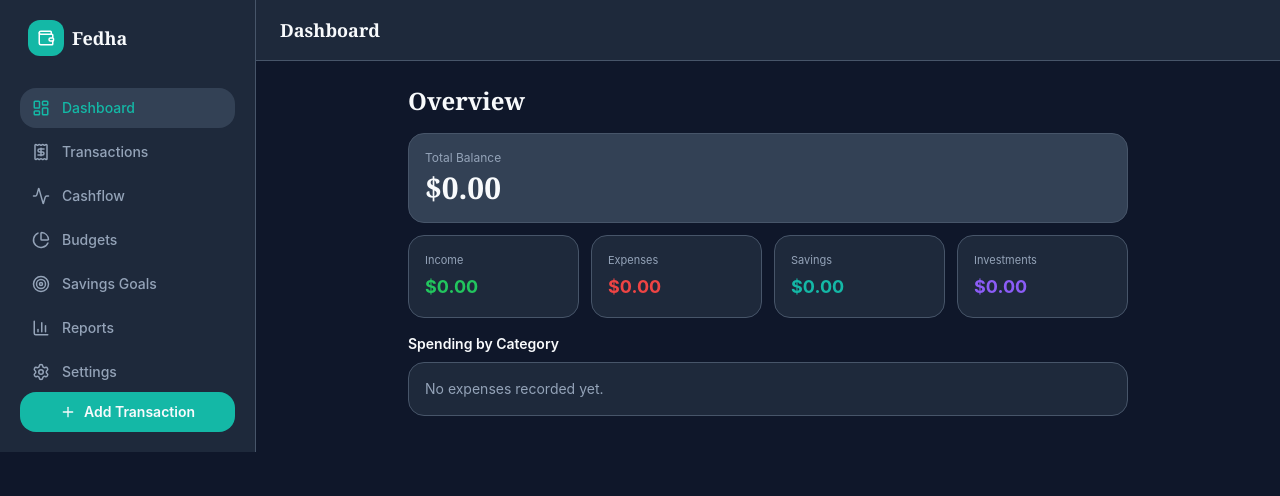
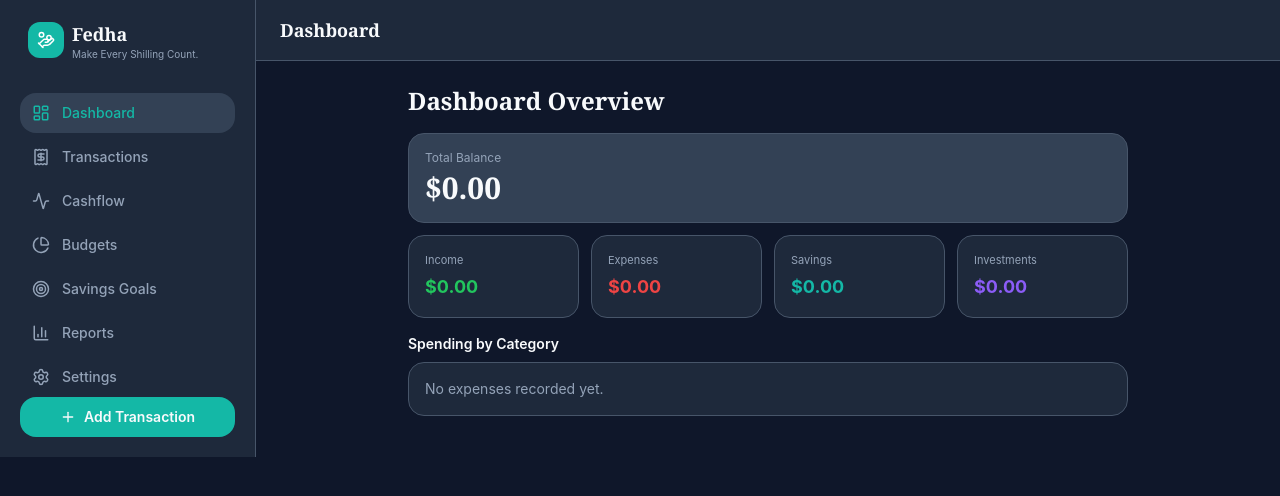
Before and after one commit to ajiambo-belinda/Budget-web-app, a React (Vite) app: page / in a window 1280 px wide. Shown: the top 496 px of the page. Built offline with nearby package versions, Linux system fonts and the light colour scheme.

Commit message:
commit cahnges

```diff
--- a/src/components/SideBar.jsx
+++ b/src/components/SideBar.jsx
@@ -1,4 +1,4 @@
-import { LayoutDashboard, Receipt, PieChart, Target, BarChart3, Settings as SettingsIcon, Wallet, Plus, X, Activity } from 'lucide-react';
+import { LayoutDashboard, Receipt, PieChart, Target, BarChart3, Settings as SettingsIcon, HandCoins, Plus, X, Activity } from 'lucide-react';
 
 const NAV_ITEMS = [
   { id: 'home', label: 'Dashboard', icon: LayoutDashboard },
@@ -22,9 +22,12 @@ export default function Sidebar({ tab, setTab, sidebarOpen, setSidebarOpen, onAd
           <div className="px-2 mb-8 flex items-center justify-between">
             <div className="flex items-center gap-2">
               <div className="w-9 h-9 rounded-xl flex items-center justify-center shrink-0" style={{ background: 'var(--color-selected)' }}>
-                <Wallet size={18} color="#fff" />
+                <HandCoins size={18} color="#fff" />
               </div>
-              <span className="font-serif text-lg font-bold text-[var(--color-text)]">Fedha</span>
+              <div className="flex flex-col leading-tight">
+                <span className="font-serif text-lg font-bold text-[var(--color-text)]">Fedha</span>
+                <span className="text-[10px] text-[var(--color-text-muted)]">Make Every Shilling Count.</span>
+              </div>
             </div>
             <button className="lg:hidden text-[var(--color-text-muted)]" onClick={() => setSidebarOpen(false)} aria-label="Close menu">
               <X size={18} />
--- a/src/screens/HomeScreen.jsx
+++ b/src/screens/HomeScreen.jsx
@@ -28,7 +28,7 @@ export default function HomeScreen() {
 
   return (
     <div>
-      <h1 className="font-serif text-2xl font-semibold mb-4 text-[var(--color-text)]">Overview</h1>
+      <h1 className="font-serif text-2xl font-semibold mb-4 text-[var(--color-text)]">Dashboard Overview</h1>
 
       <Card className="bg-[var(--color-surface-alt)]">
         <p className="text-xs mb-1 text-[var(--color-text-muted)]">Total Balance</p>
```
